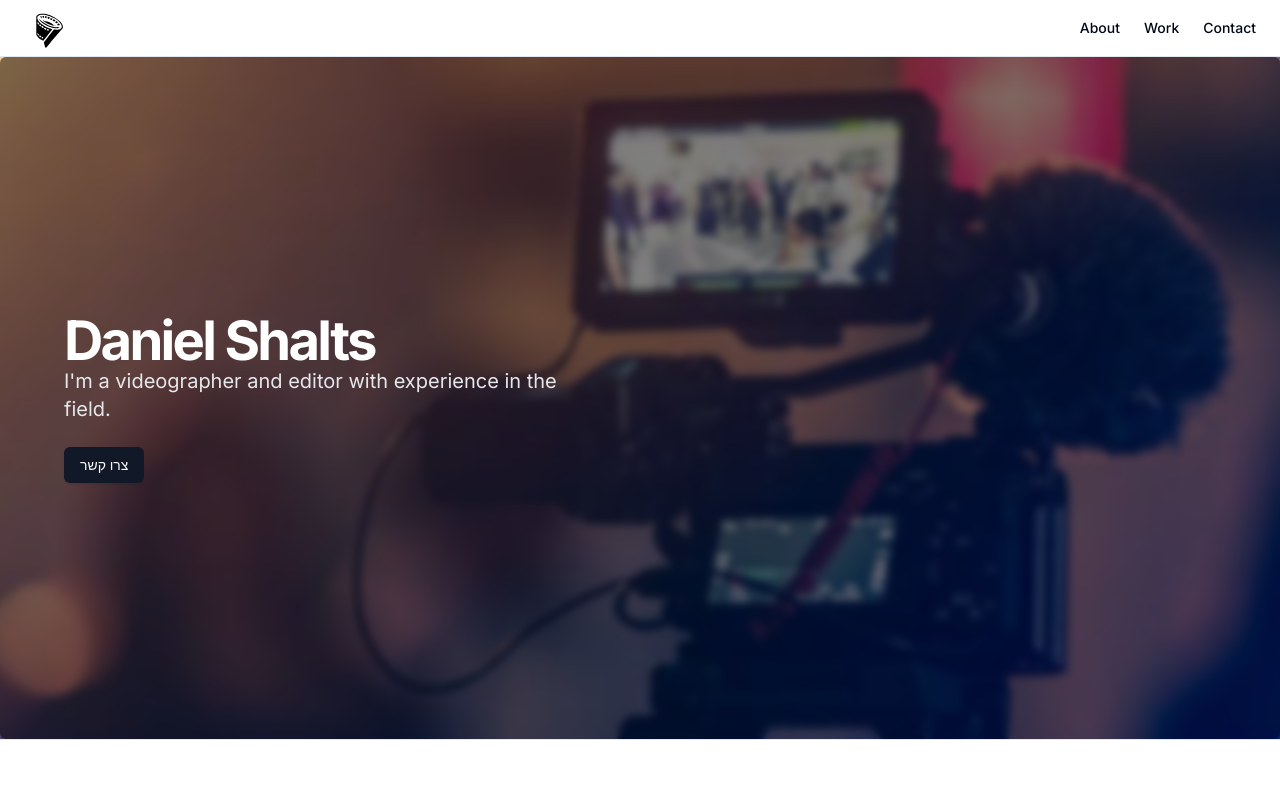
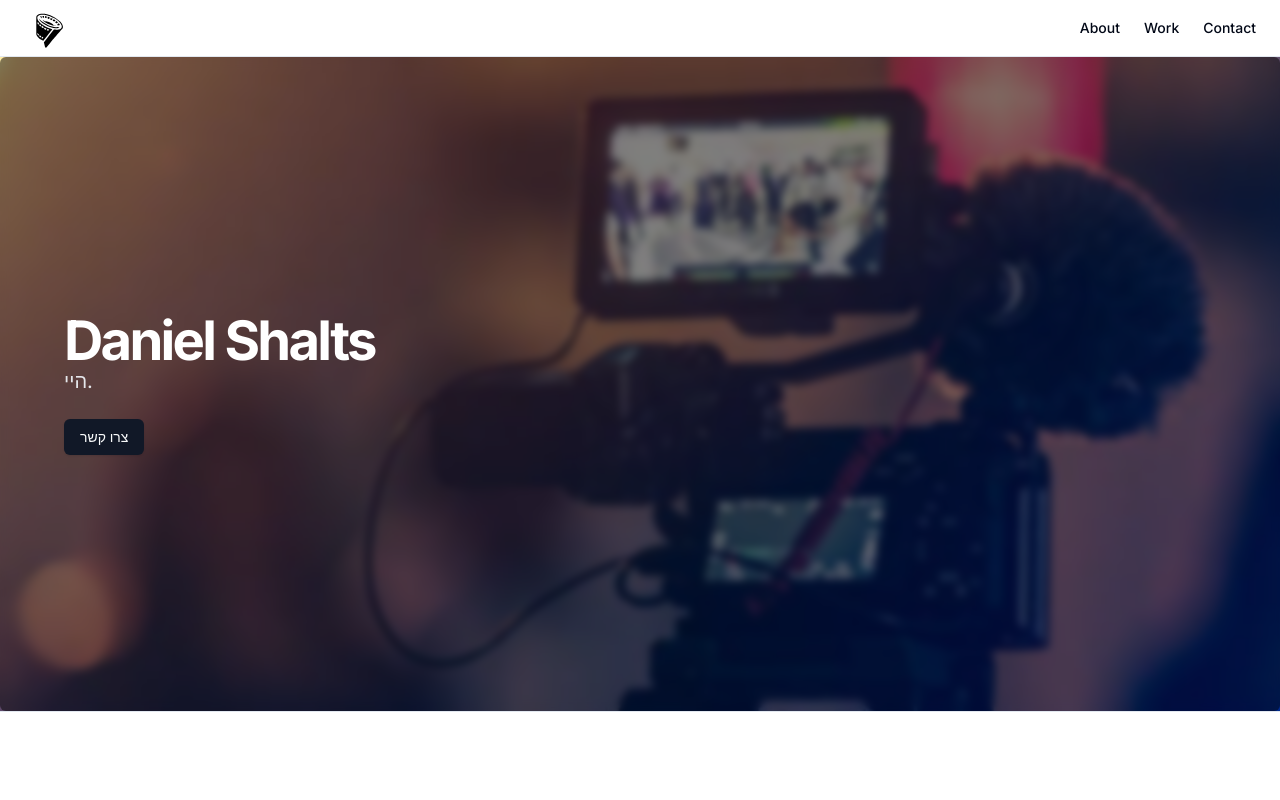
Before and after one commit to ShDyDaniel/my-web, a Next.js app: page / in a window 1280 px wide. Shown: the top 800 px of the page. Built offline with nearby package versions, Linux system fonts and the light colour scheme.

Commit message:
Update Landing.tsx

```diff
--- a/src/uicomponents/Landing.tsx
+++ b/src/uicomponents/Landing.tsx
@@ -47,7 +47,7 @@ export default function Landing() {
                   Daniel Shalts
                 </h1>
                 <p className="mx-auto max-w-[700px] text-gray-200 md:text-xl">
-                  I'm a videographer and editor with experience in the field.
+                  היי.
                 </p>
                 <div className="space-x-4 mt-6">
                   <Link
```
